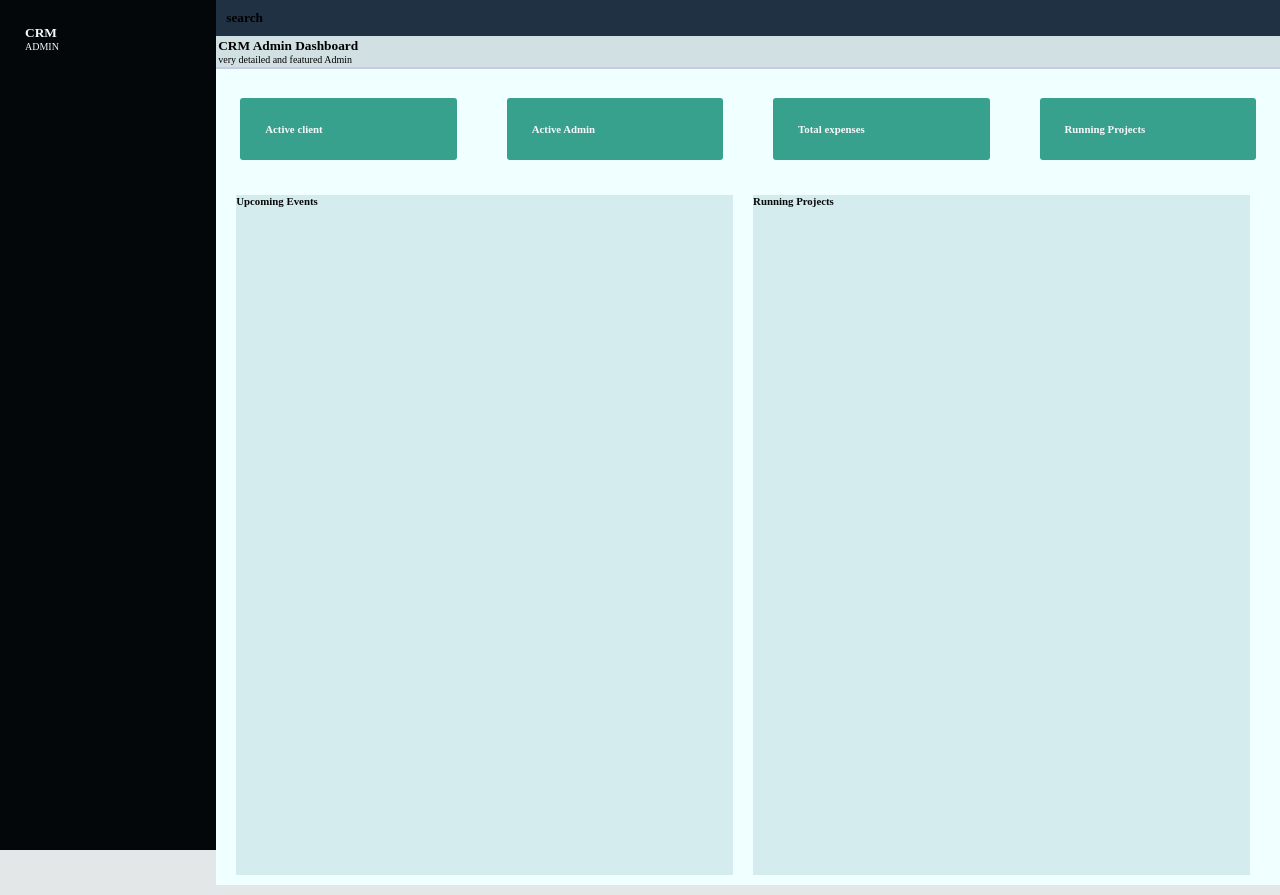
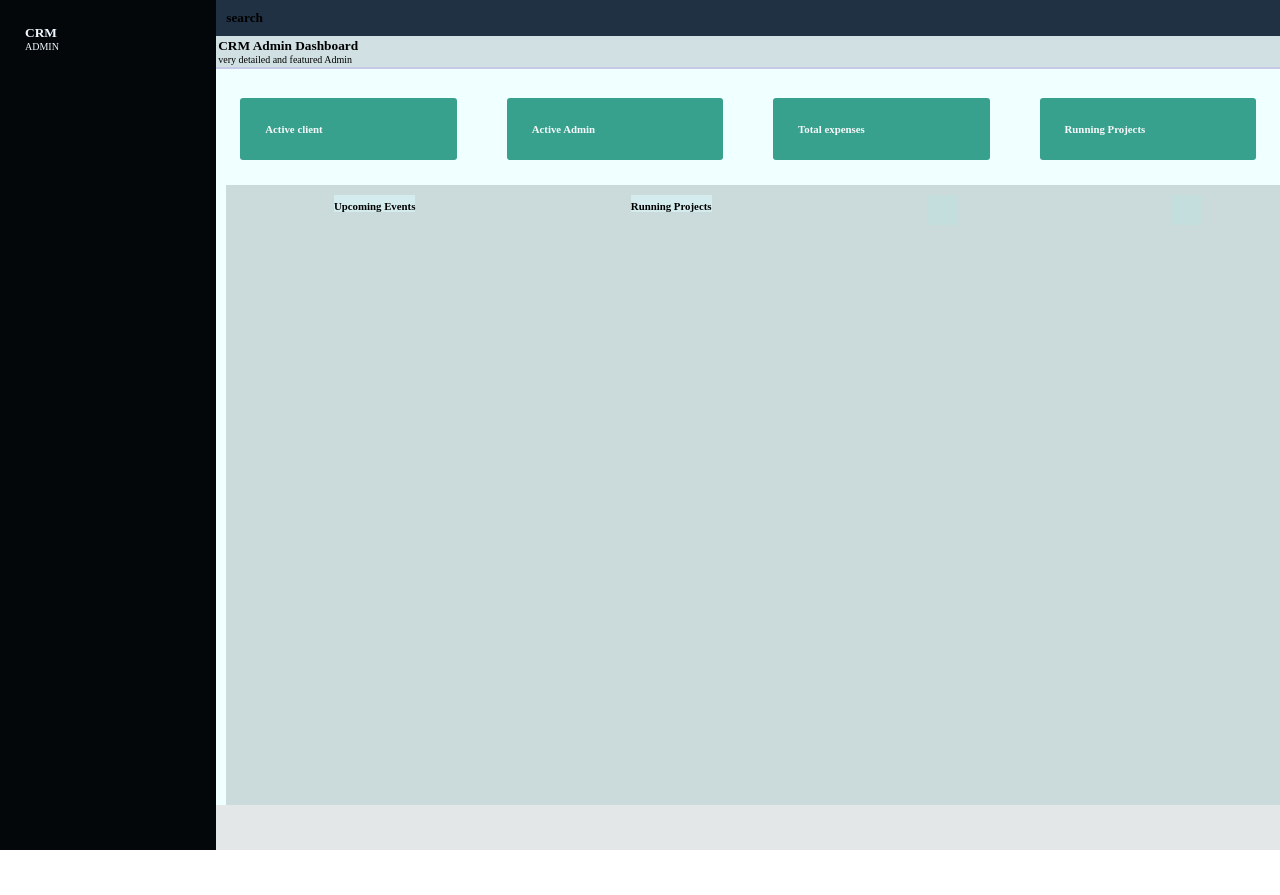
Before and after one commit to nawagirwacatherine/INTERVIEW2, a React (Vite) app in the folder interview2/: page / in a window 1280 px wide. Shown: the top 895 px of the page. After the commit the page ends 850 px from the top, so only its background shows below. Built offline with nearby package versions, Linux system fonts and the light colour scheme.

Commit message:
Add padding and margin to events

```diff
--- a/interview2/src/pages/Admin.jsx
+++ b/interview2/src/pages/Admin.jsx
@@ -37,15 +37,12 @@ function Admin () {
 
  </div>
  <div className="horizontal">
-
         <EventsAndProjects name= 'Upcoming Events'/>
         <EventsAndProjects name ='Running Projects'/>
 
 
-        <div className="items">
            <Items />
            <Items />
-           </div>
            </div>
            </div>
         </div>
--- a/interview2/src/styles/App.css
+++ b/interview2/src/styles/App.css
@@ -54,8 +54,9 @@
 .horizontal {
     margin: 10px;
     width: 100%;
-    /* background-color:rgb(153, 177, 177);  */
-    /* align-items: flex-start; */
+    height: 600px;
+    background-color:rgb(203, 219, 219);
+    align-items: flex-start;
     padding: 10px;
     gap: 20px;
     display: flex;
@@ -101,39 +102,26 @@
 
 }
 
-.events {
-   gap: 25px;
+.event {
+    margin: 0;
+   padding-top: 5px;
+
     display: flex;
-    padding: 15px;
-    justify-content: space-between;
-    align-content: normal;
+    justify-content: space-around;
+    font-size:small;
+   align-items: center;
+    background-color:  rgb(213, 236, 239);
 }
 
-.event {
-
-    background-color:  rgb(213, 236, 239);
-    color: rgb(9, 9, 9);
-    width: 50%;
-
-}
-
-.items {
+.item {
     padding: 15px;
     display: flex;
     justify-content: space-around;
     font-size:small;
     align-self: flex-start;
+    background-color: rgb(196, 221, 221);
 
 
-}
-
-.item {
-    background-color: rgb(196, 221, 221);
-    border-radius: 3px;
-    align-self: flex-start;
-    color: rgb(14, 14, 15);
-    width: 50%;
-    height: 650px;
 }
 
 h1 {
```
